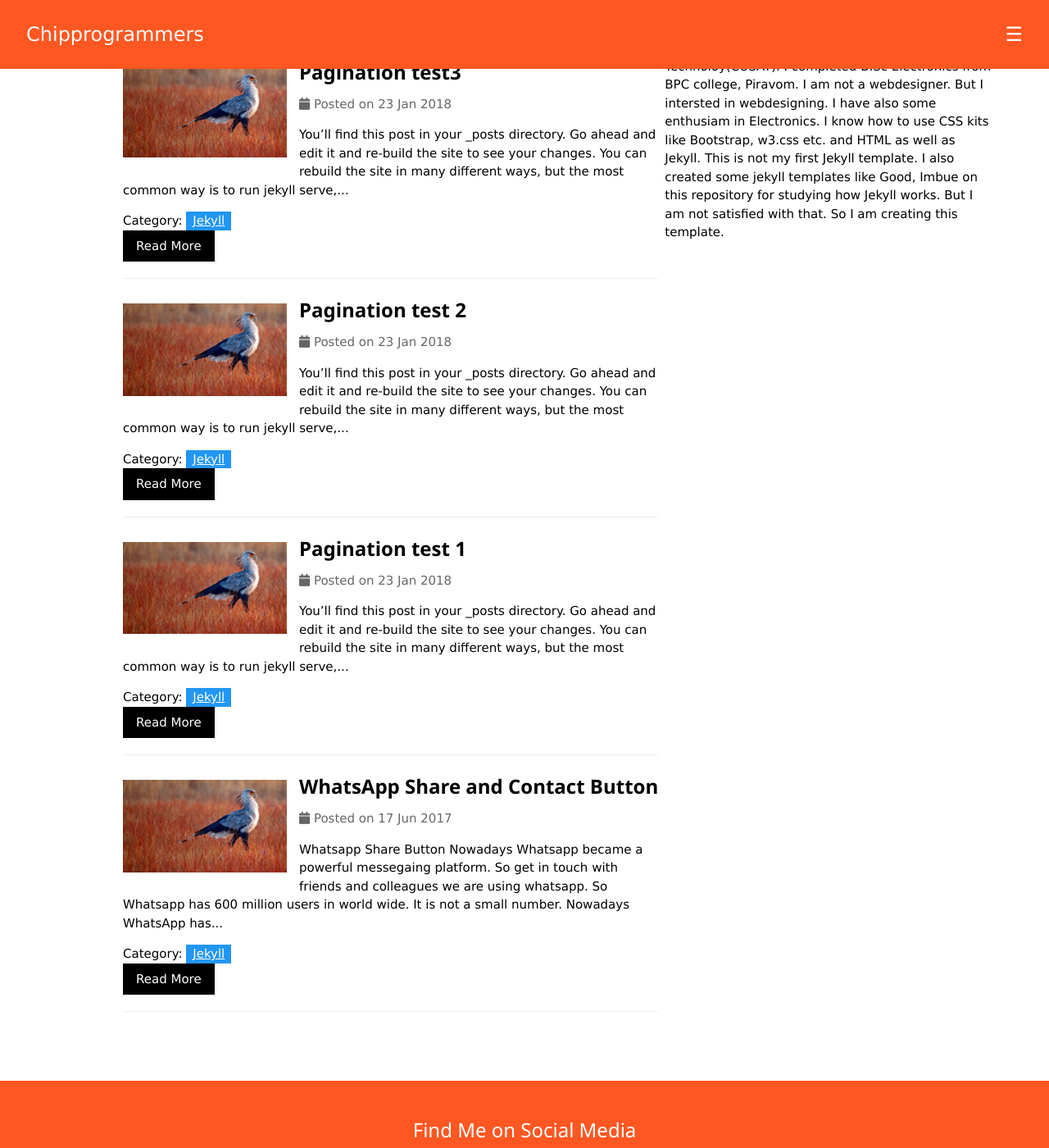
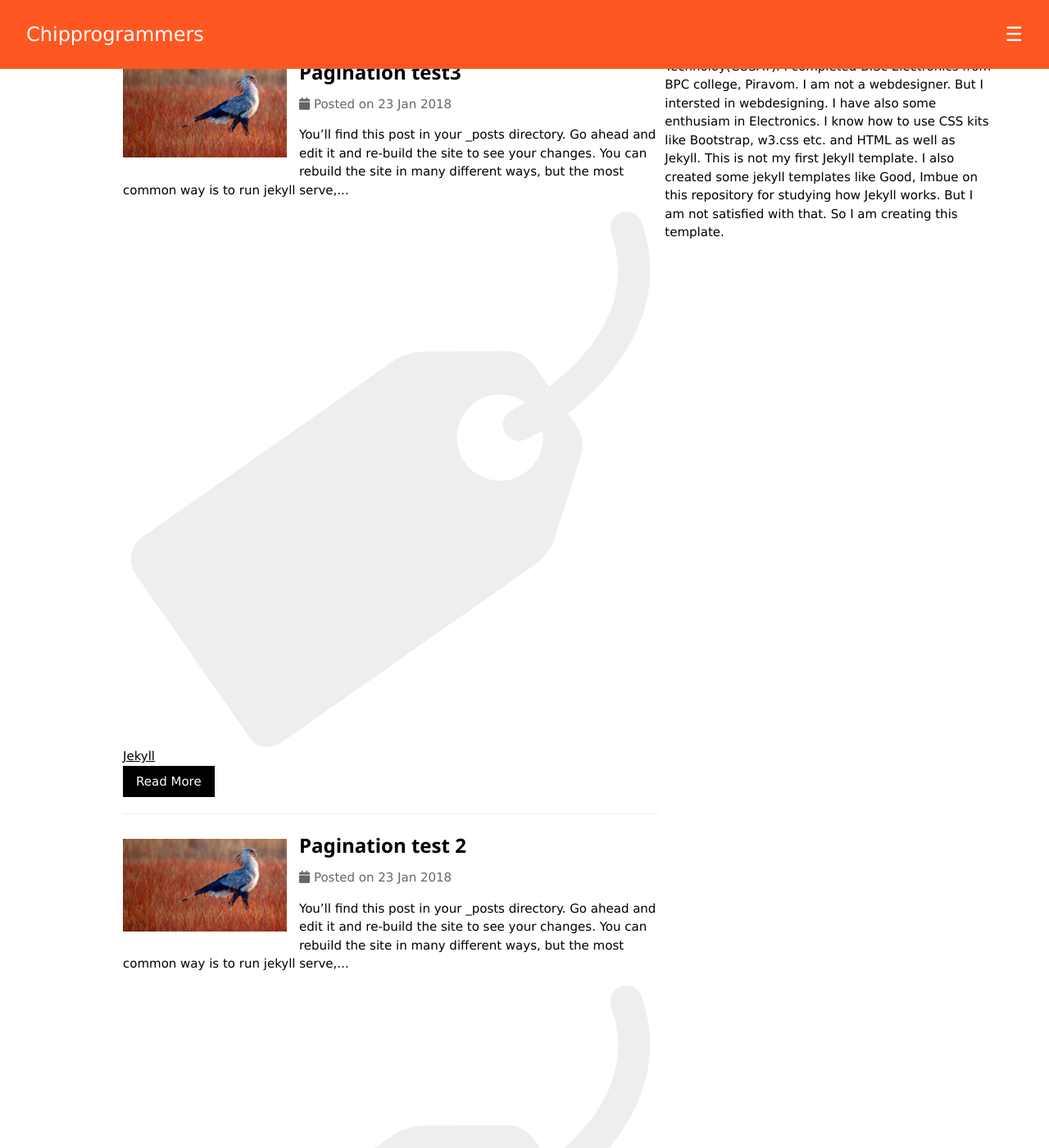
Before and after one commit to techiworld/techiworld.github.io, a Jekyll site: the page built from category/Jekyll.md, in a window 1280 px wide and 1400 px high, scrolled down 300 px. Shown: the whole window at 82% size. Built offline with Jekyll 4.4.1, drawn with Linux system fonts in a browser that asks for light colours.

Commit message:
Update posts_by_category.html

```diff
--- a/_layouts/posts_by_category.html
+++ b/_layouts/posts_by_category.html
@@ -33,9 +33,9 @@ layout: default
            <span class="w3-opacity"><i class="fa fa-calendar" aria-hidden="true"></i> Posted on {{ post.date | date_to_string }}
              </span>
             <p>{{ post.content | strip_html | truncatewords: 40 }}</p>
-           Category: <span class="w3-tag w3-blue">
-          <a href="{{ site.url }}{{ site.baseurl }}/category/{{ post.category }}">{{ post.category }}</a>
-      </span><br />
+      <!-- category -->
+          <a href="{{ site.url }}{{ site.baseurl }}/category/{{ post.category }}"><img src="{{ site.baseurl }}/assets/svg/price-tag.svg" alt="Tag">{{ post.category }}</a>
+      <br />
             <a href="{{ post.url |prepend:site.baseurl }}" class="w3-button w3-black">Read More</a>
             <hr />
 {% endfor %}
```
